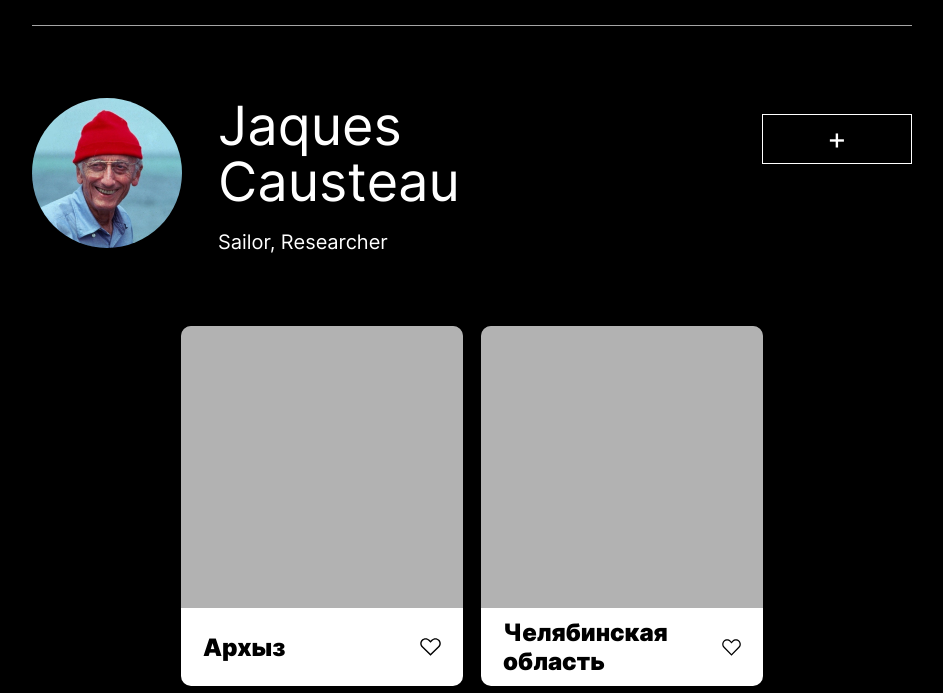
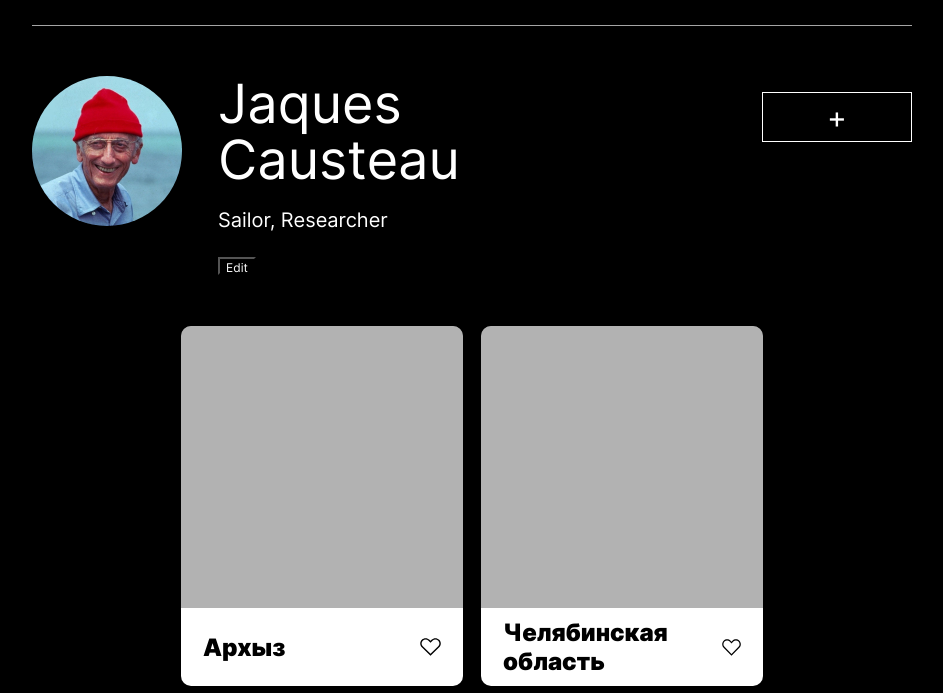
Before and after one commit to VShka/Mesto, a plain HTML site: page index.html in a window 1280 px wide. Shown: the part 107-800 px from the top of the page, without its empty margins (168-1111 px from the left). Drawn offline with Linux system fonts and the light colour scheme.

Commit message:
Добавил кнопку редактирования профиля

```diff
--- /dev/null
+++ b/blocks/user-info/__button/edit-profile__button.css
@@ -0,0 +1,16 @@
+.edit-profile__button {
+    background-color: transparent;
+    color: #fff;
+    width: 38px;
+    height: 18px;
+    margin-top: 24px;
+    font-family: Inter;
+    font-size: 12px;
+    line-height: 15px;
+    box-sizing: border-box;
+    cursor: pointer;
+}
+
+.edit-profile__button:focus {
+    outline-color: greenyellow;
+  }
--- a/blocks/user-info/user-info.css
+++ b/blocks/user-info/user-info.css
@@ -2,6 +2,7 @@
 @import url(./__data/user-info__data.css);
 @import url(./__name/user-info__name.css);
 @import url(./__job/user-info__job.css);
+@import url(./__button/edit-profile__button.css);
 @import url(./__button/user-info__button.css);
 
 .user-info {
--- a/index.html
+++ b/index.html
@@ -18,6 +18,7 @@
         <div class="user-info__data">
           <h1 class="user-info__name">Jaques Causteau</h1>
           <p class="user-info__job">Sailor, Researcher</p>
+          <button class="edit-profile__button">Edit</button>
         </div>
         <button class="button user-info__button">+</button>
       </div>
--- a/js/script.js
+++ b/js/script.js
@@ -25,7 +25,7 @@ const getImgCard = function (obj) {
                     <h3 class="place-card__name">${obj.name}</h3>
                     <button class="place-card__like-icon"></button>
                 </div>
-            </div>`;
+          </div>`;
 };
 
 // отрисовка разметки карточки в html
```
